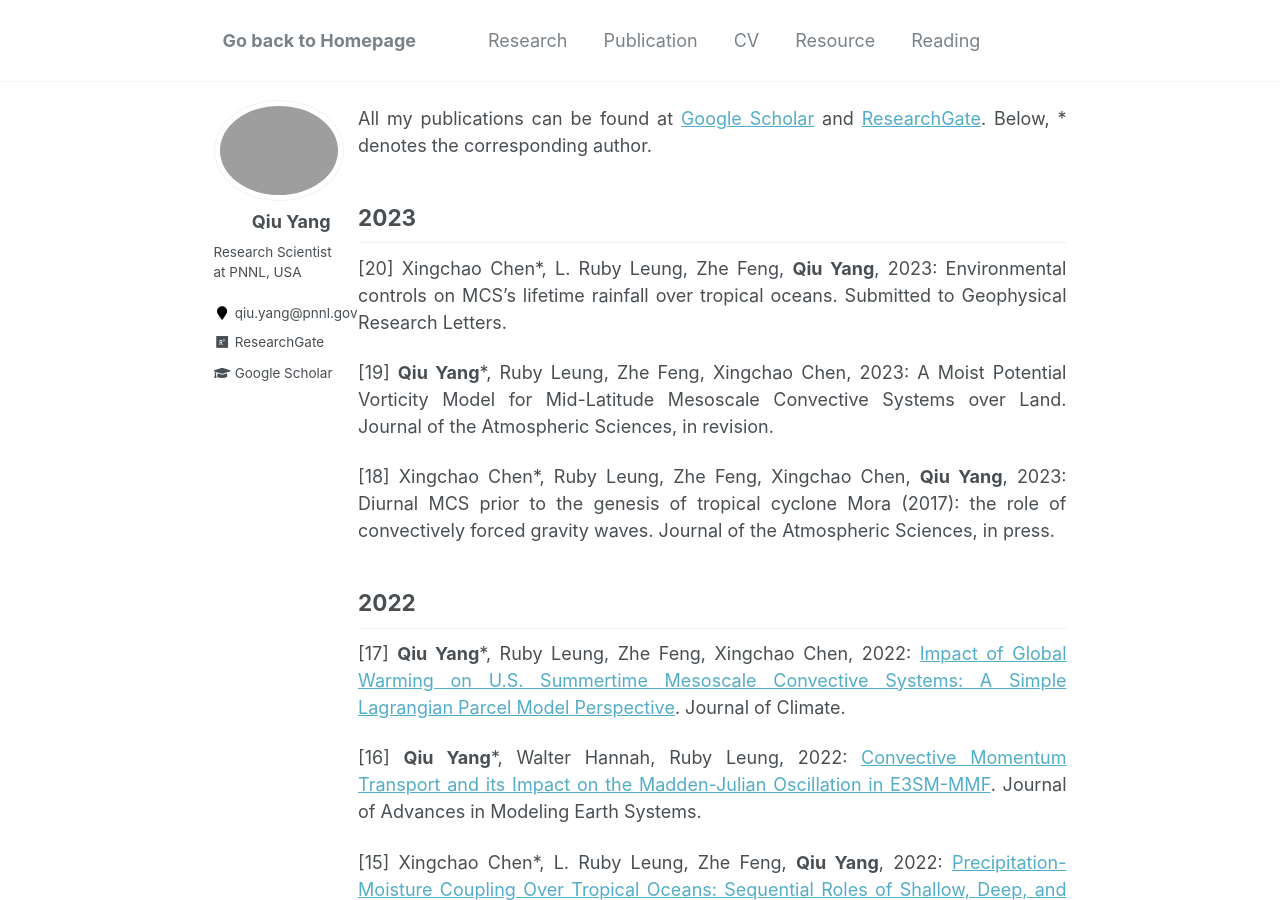
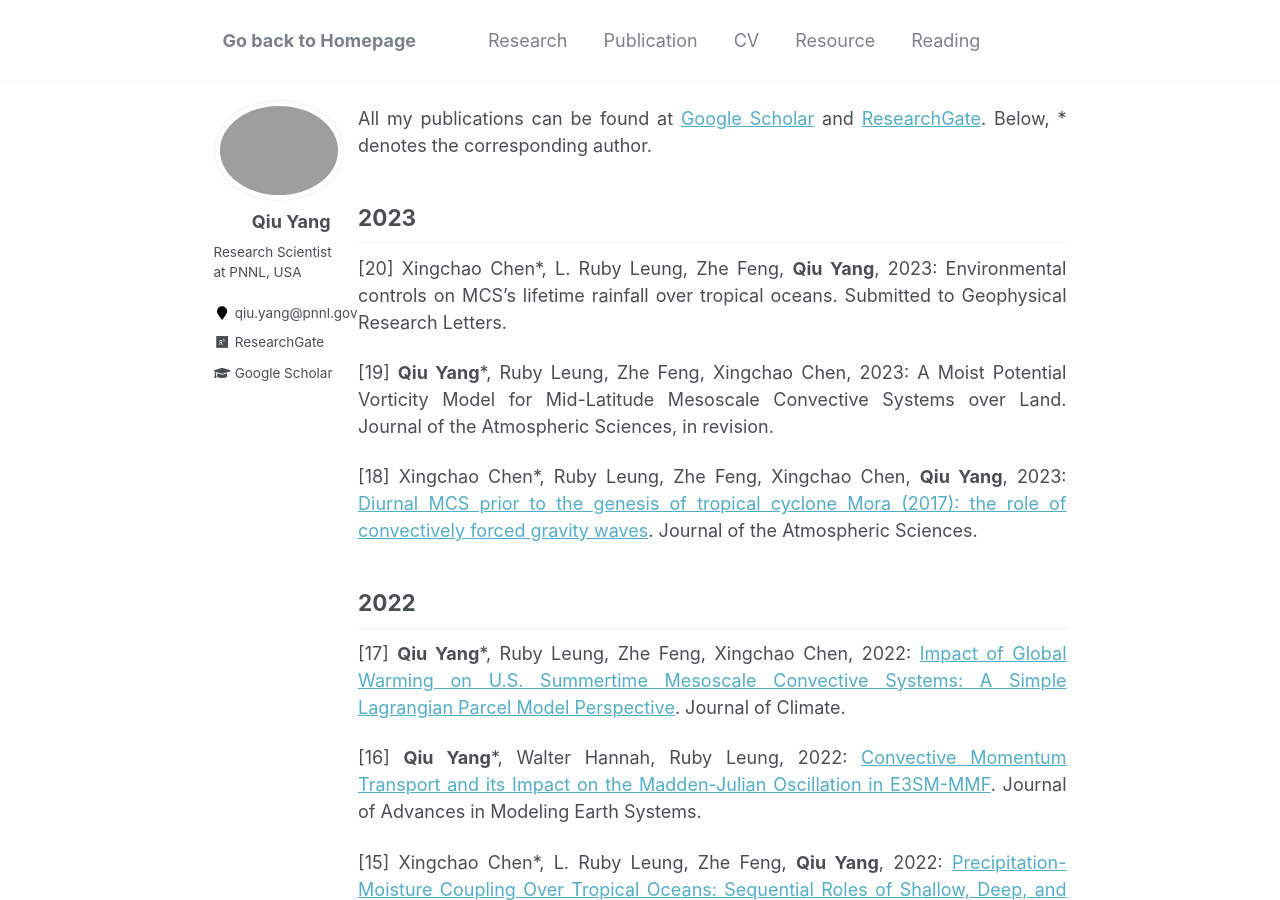
Before and after one commit to qiuyang50/qiuyang50.github.io, a Jekyll site: the page built from _pages/publication.md, in a window 1280 px wide and 900 px high. Built offline with Jekyll 4.4.1, drawn with Linux system fonts in a browser that asks for light colours.

Commit message:
Update publication.md

```diff
--- a/_pages/publication.md
+++ b/_pages/publication.md
@@ -12,7 +12,7 @@
 
 [19] **Qiu Yang***, Ruby Leung, Zhe Feng, Xingchao Chen, 2023: A Moist Potential Vorticity Model for Mid-Latitude Mesoscale Convective Systems over Land. Journal of the Atmospheric Sciences, in revision.
 
-[18] Xingchao Chen*, Ruby Leung, Zhe Feng, Xingchao Chen, **Qiu Yang**, 2023: Diurnal MCS prior to the genesis of tropical cyclone Mora (2017): the role of convectively forced gravity waves. Journal of the Atmospheric Sciences, in press.
+[18] Xingchao Chen*, Ruby Leung, Zhe Feng, Xingchao Chen, **Qiu Yang**, 2023: [Diurnal MCS prior to the genesis of tropical cyclone Mora (2017): the role of convectively forced gravity waves](https://doi.org/10.1175/JAS-D-22-0203.1). Journal of the Atmospheric Sciences.
 
 2022
 -
```
